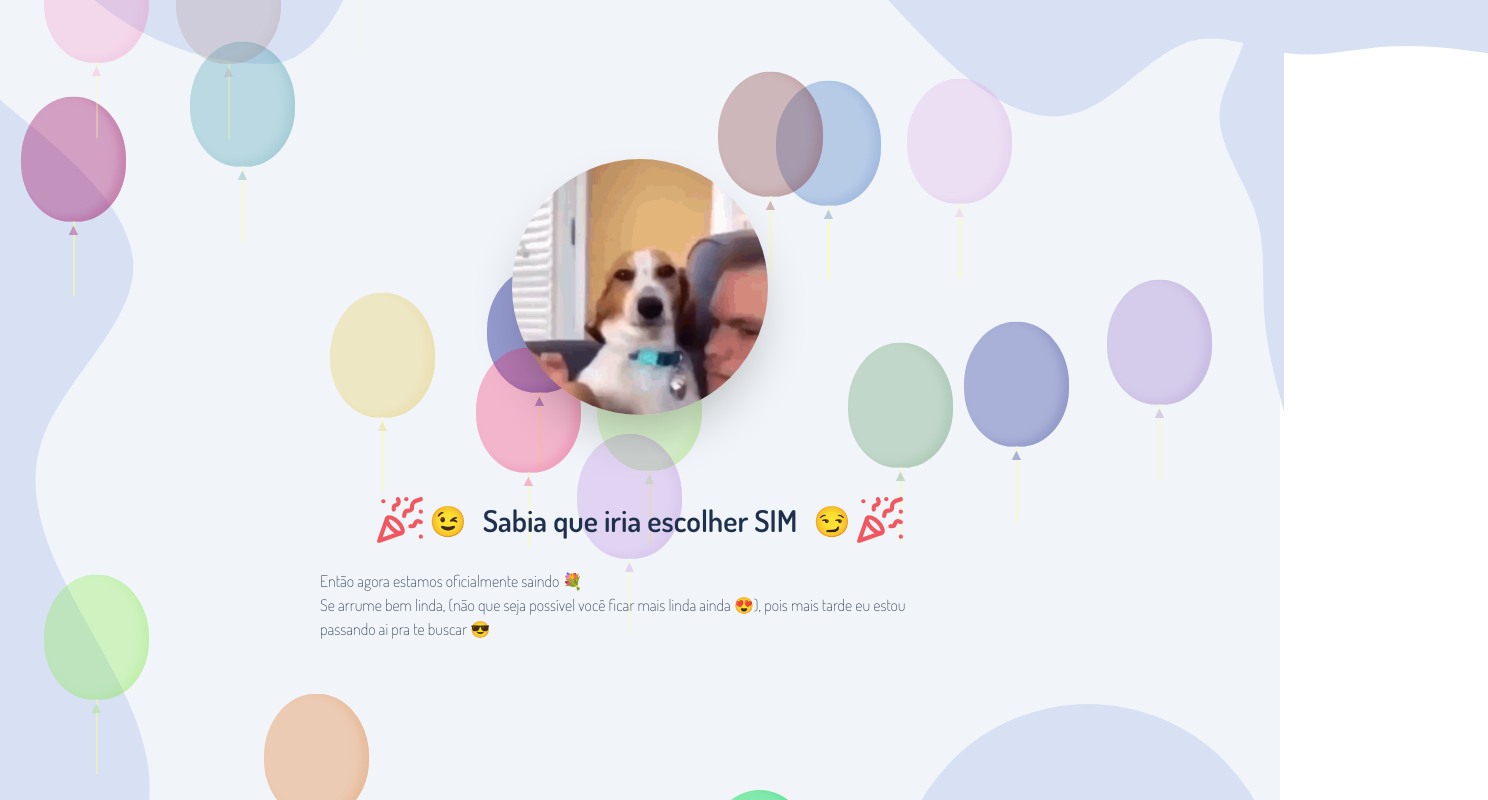
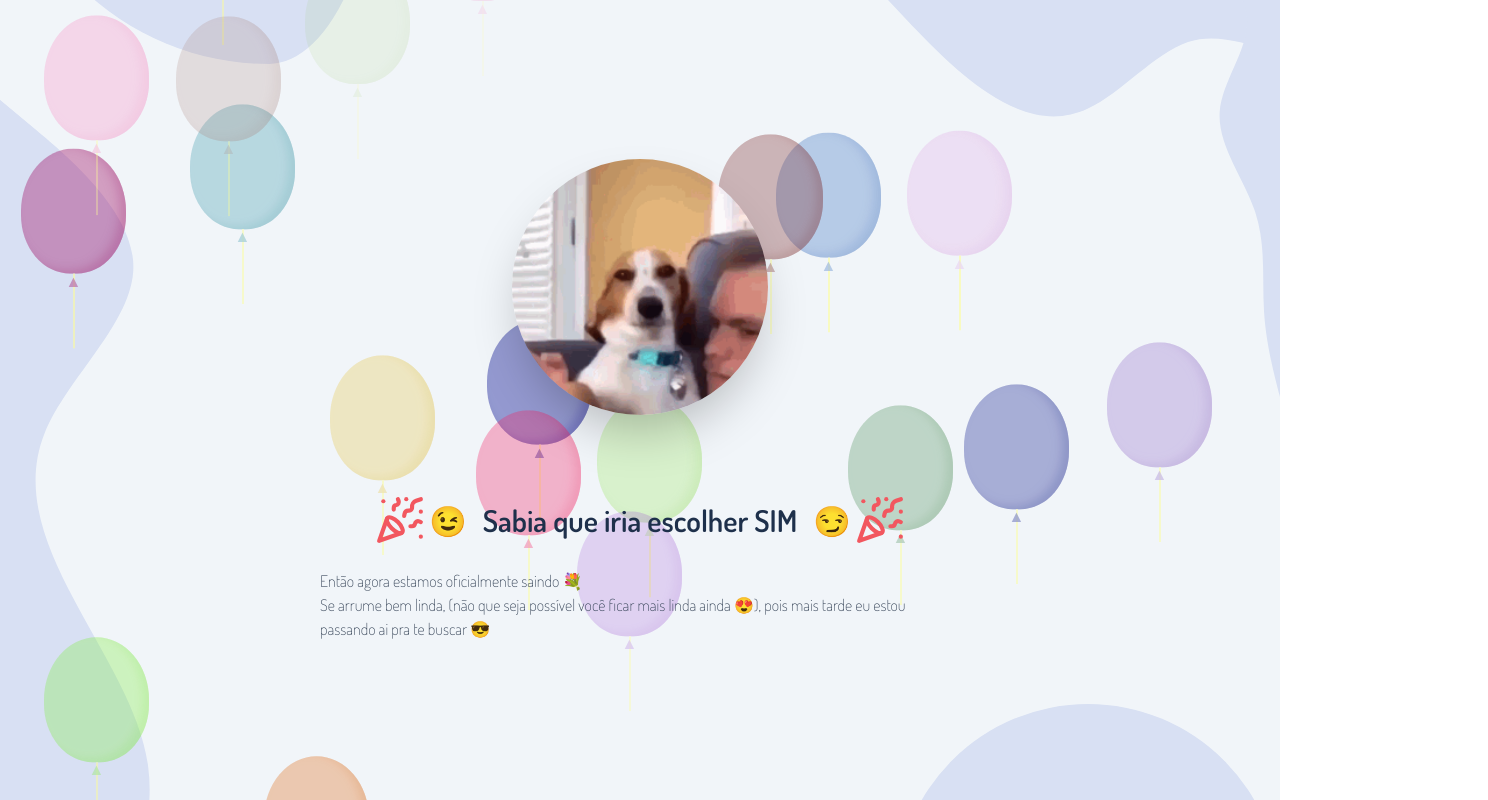
Before and after one commit to guibafica/yes_no_prank, a React (Vite) app: page /accepted in a window 1280 px wide. Shown: the top 800 px of the page, 1488 px wide, since content can reach past the window. Built offline with nearby package versions, Linux system fonts and the light colour scheme.

Commit message:
Fix wrong scroll

```diff
--- a/src/index.css
+++ b/src/index.css
@@ -3,7 +3,7 @@
 @tailwind utilities;
 
 :root {
-  overflow: hidden;
+  overflow: hidden !important;
 }
 
 body {
@@ -14,11 +14,8 @@ body {
   height: 0;
   margin-top: -32px;
   padding: 1em;
-  /* box-sizing: border-box; */
   display: flex;
   flex-wrap: wrap;
-  /* overflow: hidden; */
-  /* transition: opacity 500ms; */
 }
 
 .balloon {
--- a/src/routes/accepted.tsx
+++ b/src/routes/accepted.tsx
@@ -17,7 +17,7 @@ export function Accepted() {
 
   return (
     <>
-      <div className="overflow-hidden">
+      <div className="overflow-hidden relative">
         <Waves />
         <Balloons />
 
--- a/src/routes/home.tsx
+++ b/src/routes/home.tsx
@@ -28,7 +28,7 @@ export function Home() {
   }, [navigate]);
 
   return (
-    <div className="overflow-hidden">
+    <div className="relative overflow-hidden">
       <Waves />
 
       <div className="bg-slate-100 w-screen h-screen flex items-center justify-between flex-row max-sm:flex-col max-sm:pt-4">
@@ -52,7 +52,7 @@ export function Home() {
             </p>
 
             <p className="text-slate-600 text-sm font-thin mt-1">
-              Sou um cara super romântico, educando e de boa família 🌹
+              Sou um cara super romântico, educado e de boa família 🌹
             </p>
 
             <p className="text-slate-600 text-sm font-thin">
```
Also changed, not shown: src/components/waves.tsx (+11 -1 lines).
